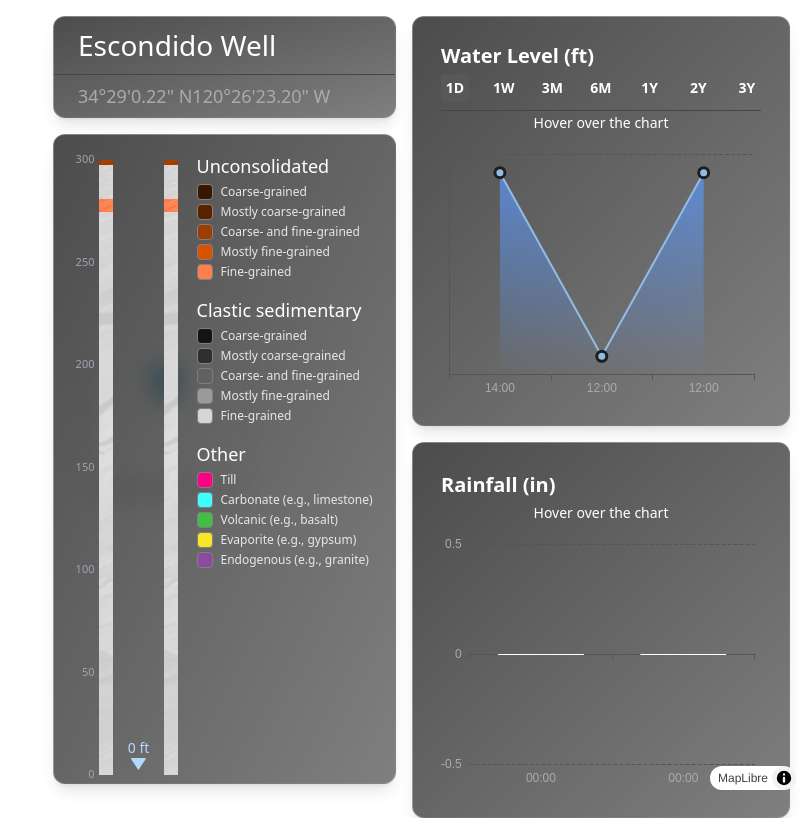
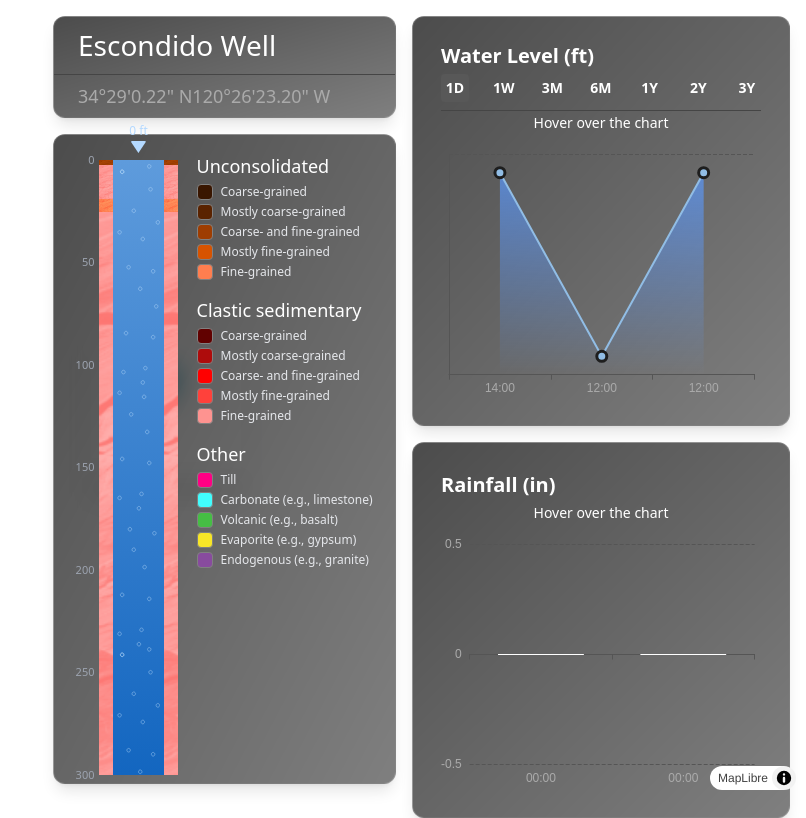
Before and after one commit to wjthompso/dangermond-preserve-visualizer, a React (Vite) app: page / in a window 1280 px wide. Shown: the whole page, without its empty margins (474-1280 px from the left). Built offline with nearby package versions, Linux system fonts and the light colour scheme; no server answers.

Commit message:
Inverting water depth level.

```diff
--- a/src/components/Modals/WaterLevelVisualizationModal/WaterLevelVisualizationModal.tsx
+++ b/src/components/Modals/WaterLevelVisualizationModal/WaterLevelVisualizationModal.tsx
@@ -25,11 +25,12 @@ const lithologyColors: Record<string, string> = {
     "unconsolidated-coarse-and-fine-grained": "bg-[#9E3D01]",
     "unconsolidated-mostly-fine-grained": "bg-[#D75300]",
     "unconsolidated-fine-grained": "bg-[#FF7E4F]",
-    "sedimentary-coarse-grained": "bg-[#141414]",
-    "sedimentary-mostly-coarse-grained": "bg-[#2F2F2F]",
-    "sedimentary-coarse-and-fine-grained": "bg-[#616161]",
-    "sedimentary-mostly-fine-grained": "bg-[#9A9A9A]",
-    "sedimentary-fine-grained": "bg-[#D5D5D5]",
+    // Updated sedimentary colors
+    "sedimentary-coarse-grained": "bg-[#610100]",
+    "sedimentary-mostly-coarse-grained": "bg-[#AE0C0C]",
+    "sedimentary-coarse-and-fine-grained": "bg-[#FF0000]",
+    "sedimentary-mostly-fine-grained": "bg-[#FF413B]",
+    "sedimentary-fine-grained": "bg-[#FE9390]",
     "other-till": "bg-[#FF0084]",
     "other-carbonate": "bg-[#41FDFE]",
     "other-volcanic": "bg-[#45BE44]",
@@ -147,6 +148,10 @@ const WellVisualization: React.FC<WellVisualizationProps> = ({
         return acc;
     }, {});
 
+    // Calculate the height of the water column
+    const waterColumnHeightPercentage =
+        ((maxDepth - waterLevel) / maxDepth) * 100;
+
     return (
         <div
             id="water-level-visualization-content"
@@ -158,14 +163,14 @@ const WellVisualization: React.FC<WellVisualizationProps> = ({
                 className="flex items-center justify-center h-[615px] w-[100px] relative"
             >
                 {/* Y-Axis Labels */}
-                <div className="absolute left-0 top-0 h-full w-[30px] flex flex-col-reverse text-gray-400 text-[11px] -ml-6">
+                <div className="absolute left-0 top-0 h-full w-[30px] flex flex-col text-gray-400 text-[11px] -ml-6">
                     {labels.map((label, index) => (
                         <div
                             key={index}
                             className="absolute right-0 text-right"
                             style={{
-                                bottom: `${(label / maxDepth) * 100}%`,
-                                transform: "translateY(50%)",
+                                top: `${(label / maxDepth) * 100}%`,
+                                transform: "translateY(-50%)",
                             }}
                         >
                             {label}
@@ -207,12 +212,13 @@ const WellVisualization: React.FC<WellVisualizationProps> = ({
                     })}
                 </div>
 
-                {/* Water Level */}
-                <div className="relative flex flex-col-reverse w-[3.2rem] h-full">
+                {/* Water Column */}
+                <div className="relative w-[3.2rem] h-full">
+                    {/* Water portion (at the bottom) */}
                     <div
-                        className="relative flex items-center justify-center text-sm text-white bg-gradient-to-t to-[#5E9BDC] from-[#1366C0] overflow-hidden transition-all duration-700 ease-in-out"
+                        className="absolute bottom-0 left-0 w-full text-sm text-white bg-gradient-to-t to-[#5E9BDC] from-[#1366C0] overflow-hidden transition-all duration-700 ease-in-out"
                         style={{
-                            height: `${(waterLevel / maxDepth) * 100}%`,
+                            height: `${waterColumnHeightPercentage}%`,
                         }}
                     >
                         <div
@@ -231,16 +237,16 @@ const WellVisualization: React.FC<WellVisualizationProps> = ({
                     <div
                         className="absolute w-full transition-all duration-700 ease-in-out -translate-x-1/2 left-1/2"
                         style={{
-                            bottom: `calc(${
+                            top: `calc(${
                                 (waterLevel / maxDepth) * 100
-                            }% + 5px)`,
+                            }% - 2.3rem)`,
                         }}
                     >
                         <div
                             id="water-level-indicator"
                             className="flex flex-col items-center w-full"
                         >
-                            <div className="w-full text-sm font-medium text-center text-[#B4D9FF]">
+                            <div className="w-full text-xs font-medium text-center text-[#B4D9FF] mb-[0.125rem]">
                                 {waterLevel} ft
                             </div>
                             <div
```
